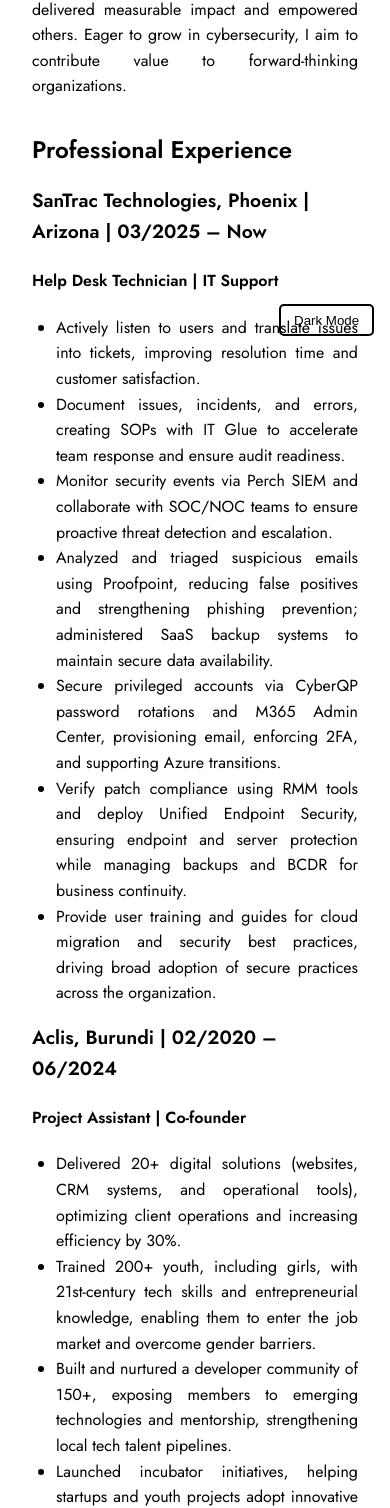
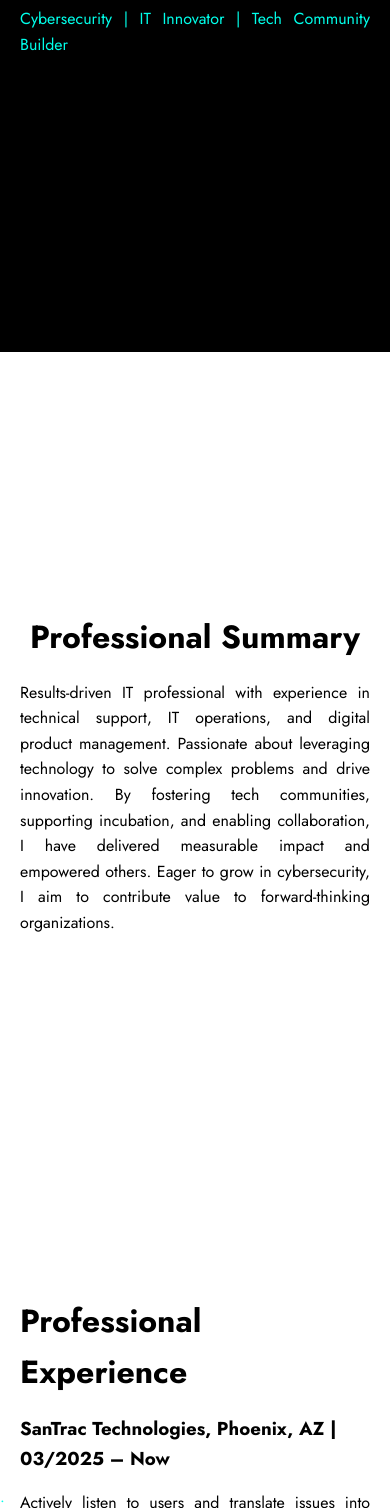
Before and after one commit to akigabiro/aymardkigabiro.github.io, a plain HTML site: page index.html in a window 390 px wide. Shown: the part 492-2000 px from the top of the page. Drawn offline with Linux system fonts and the light colour scheme.

Commit message:
Update index.html

```diff
--- a/index.html
+++ b/index.html
@@ -3,235 +3,143 @@
 <head>
 <meta charset="UTF-8">
 <meta name="viewport" content="width=device-width, initial-scale=1.0">
-<title>Aymard Kigabiro | Resume</title>
-<link href="https://fonts.googleapis.com/css2?family=Jost:wght@400;500;600&display=swap" rel="stylesheet">
+<title>Aymard Kigabiro - Cybersecurity Journey</title>
+<link href="https://fonts.googleapis.com/css2?family=Jost:wght@400;600;700&display=swap" rel="stylesheet">
 <style>
-    :root {
-        --bg-light: #ffffff;
-        --bg-dark: #121212;
-        --text-light: #000000;
-        --text-dark: #f0f0f0;
+  /* General Styles */
+  * {margin:0; padding:0; box-sizing:border-box;}
+  body {font-family:'Jost', sans-serif; line-height:1.6; color:#000; background:#fff; transition: background 0.5s, color 0.5s;}
+  h1, h2, h3 {margin-bottom:1rem;}
+  section {padding:100px 20px; min-height:100vh; display:flex; flex-direction:column; justify-content:center; align-items:center; opacity:0; transform: translateY(50px); transition: all 1s ease;}
+  p, li {text-align: justify;}
+  ul {list-style:none; padding-left:0;}
+
+  /* Intro Scene */
+  #intro {position:relative; display:flex; flex-direction:column; justify-content:center; align-items:center; height:100vh; text-align:center; background:#000; color:#00ffea; overflow:hidden;}
+  #intro h1 {font-size:2.5rem; margin-bottom:0.5rem; animation: fadeInUp 2s forwards;}
+  #intro h2 {font-size:3.5rem; margin-bottom:1rem; animation: fadeInUp 3s forwards;}
+  #intro p {font-size:1.2rem; animation: fadeInUp 4s forwards;}
+
+  /* Dark Mode Button */
+  #darkModeToggle {
+    position: fixed; top: 20px; right: 20px; z-index: 1000;
+    background:#000; color:#fff; border:none; padding:10px 15px; cursor:pointer;
+    border-radius:5px; font-weight:600;
   }
 
-    body {
-        font-family: 'Jost', sans-serif;
-        margin: 0;
-        padding: 0;
-        line-height: 1.6;
-        background-color: var(--bg-light);
-        color: var(--text-light);
-        transition: background-color 0.3s, color 0.3s;
+  /* Sections fade in on scroll */
+  .visible {opacity:1; transform:translateY(0);}
+
+  /* Section Styling */
+  section {max-width:900px; margin:0 auto;}
+  section h2 {font-size:2rem; margin-bottom:1rem; color:#000;}
+  section li {margin-bottom:0.5rem; position:relative;}
+  section li::before {content:"•"; color:#00ffea; position:absolute; left:-20px; top:0;}
+
+  /* Scroll Animation */
+  @keyframes fadeInUp {from {opacity:0; transform:translateY(50px);} to {opacity:1; transform:translateY(0);}}
+
+  /* Dark Mode */
+  body.dark {background:#121212; color:#fff;}
+  body.dark section li::before {color:#0ff;}
+  body.dark #darkModeToggle {background:#fff; color:#000;}
+
+  /* Responsive */
+  @media(max-width:768px){
+    #intro h1 {font-size:2rem;}
+    #intro h2 {font-size:2.5rem;}
+    #intro p {font-size:1rem;}
+    #darkModeToggle {top:10px; right:10px; padding:8px 12px; font-size:0.9rem;}
   }
-
-    body.dark-mode {
-        background-color: var(--bg-dark);
-        color: var(--text-dark);
-    }
-
-    .container {
-        max-width: 900px;
-        margin: auto;
-        padding: 2rem;
-    }
-
-    h1, h2, h3 {
-        margin-bottom: 0.5rem;
-    }
-
-    h1 {
-        font-size: 2rem;
-    }
-
-    h2 {
-        font-size: 1.5rem;
-        margin-top: 2rem;
-    }
-
-    h3 {
-        font-size: 1.2rem;
-        margin-top: 1rem;
-    }
-
-    p, li {
-        text-align: justify;
-    }
-
-    ul {
-        padding-left: 1.5rem;
-    }
-
-    .section {
-        opacity: 0;
-        transform: translateY(50px);
-        transition: all 0.8s ease;
-        margin-bottom: 2rem;
-    }
-
-    .section.visible {
-        opacity: 1;
-        transform: translateY(0);
-    }
-
-    .dark-mode-toggle {
-        position: fixed;
-        top: 1rem;
-        right: 1rem;
-        background: none;
-        border: 2px solid #000;
-        padding: 0.4rem 0.8rem;
-        cursor: pointer;
-        border-radius: 5px;
-        z-index: 1000;
-        font-weight: 500;
-        transition: all 0.3s;
-    }
-
-    body.dark-mode .dark-mode-toggle {
-        border-color: #f0f0f0;
-        color: #f0f0f0;
-    }
-
-    /* Animated bullets */
-    .animated-li {
-        opacity: 0;
-        transform: translateX(-20px);
-        transition: all 0.5s ease;
-    }
-
-    .animated-li.visible {
-        opacity: 1;
-        transform: translateX(0);
-    }
-
-    /* Responsive adjustments */
-    @media (max-width: 600px) {
-        .dark-mode-toggle {
-            top: auto;
-            bottom: 1rem;
-            right: 1rem;
-        }
-    }
-
 </style>
 </head>
 <body>
 
-<button class="dark-mode-toggle">Dark Mode</button>
+<!-- Dark Mode Toggle -->
+<button id="darkModeToggle">Dark Mode</button>
 
-<div class="container">
+<!-- Intro Section -->
+<section id="intro">
+  <h1>Welcome to</h1>
+  <h2>Aymard Kigabiro's Journey</h2>
+  <p>Cybersecurity | IT Innovator | Tech Community Builder</p>
+</section>
 
-    <h1>Aymard Kigabiro</h1>
-    <p>aymardkigabiro@gmail.com | Phoenix, Arizona | <a href="https://www.linkedin.com/in/aymardkigabiro" target="_blank">LinkedIn</a></p>
+<!-- Professional Summary -->
+<section id="summary">
+  <h2>Professional Summary</h2>
+  <p>Results-driven IT professional with experience in technical support, IT operations, and digital product management. Passionate about leveraging technology to solve complex problems and drive innovation. By fostering tech communities, supporting incubation, and enabling collaboration, I have delivered measurable impact and empowered others. Eager to grow in cybersecurity, I aim to contribute value to forward-thinking organizations.</p>
+</section>
 
-    <div class="section" id="summary">
-        <h2>Professional Summary</h2>
-        <p>Results-driven IT professional with experience in technical support, IT operations, and digital product management. Passionate about leveraging technology to solve complex problems and drive innovation, I am actively building expertise in cybersecurity, cloud computing, and emerging IT solutions. By fostering tech communities, supporting incubation, and enabling collaboration, I have delivered measurable impact and empowered others. Eager to grow in cybersecurity, I aim to contribute value to forward-thinking organizations.</p>
-    </div>
-
-    <div class="section" id="experience">
+<!-- Experience -->
+<section id="experience">
   <h2>Professional Experience</h2>
-
-        <h3>SanTrac Technologies, Phoenix | Arizona | 03/2025 – Now</h3>
-        <h4>Help Desk Technician | IT Support</h4>
+  <h3>SanTrac Technologies, Phoenix, AZ | 03/2025 – Now</h3>
   <ul>
-            <li class="animated-li">Actively listen to users and translate issues into tickets, improving resolution time and customer satisfaction.</li>
-            <li class="animated-li">Document issues, incidents, and errors, creating SOPs with IT Glue to accelerate team response and ensure audit readiness.</li>
-            <li class="animated-li">Monitor security events via Perch SIEM and collaborate with SOC/NOC teams to ensure proactive threat detection and escalation.</li>
-            <li class="animated-li">Analyzed and triaged suspicious emails using Proofpoint, reducing false positives and strengthening phishing prevention; administered SaaS backup systems to maintain secure data availability.</li>
-            <li class="animated-li">Secure privileged accounts via CyberQP password rotations and M365 Admin Center, provisioning email, enforcing 2FA, and supporting Azure transitions.</li>
-            <li class="animated-li">Verify patch compliance using RMM tools and deploy Unified Endpoint Security, ensuring endpoint and server protection while managing backups and BCDR for business continuity.</li>
-            <li class="animated-li">Provide user training and guides for cloud migration and security best practices, driving broad adoption of secure practices across the organization.</li>
+    <li>Actively listen to users and translate issues into tickets, improving resolution time and customer satisfaction.</li>
+    <li>Document issues, incidents, and errors, creating SOPs with IT Glue to accelerate team response.</li>
+    <li>Monitor security events via Perch SIEM and collaborate with SOC/NOC teams for proactive threat detection.</li>
+    <li>Analyze suspicious emails using Proofpoint and administer SaaS backup systems to maintain secure data.</li>
   </ul>
 
   <h3>Aclis, Burundi | 02/2020 – 06/2024</h3>
-        <h4>Project Assistant | Co-founder</h4>
   <ul>
-            <li class="animated-li">Delivered 20+ digital solutions (websites, CRM systems, and operational tools), optimizing client operations and increasing efficiency by 30%.</li>
-            <li class="animated-li">Trained 200+ youth, including girls, with 21st-century tech skills and entrepreneurial knowledge, enabling them to enter the job market and overcome gender barriers.</li>
-            <li class="animated-li">Built and nurtured a developer community of 150+, exposing members to emerging technologies and mentorship, strengthening local tech talent pipelines.</li>
-            <li class="animated-li">Launched incubator initiatives, helping startups and youth projects adopt innovative solutions and achieve market readiness, resulting in 90% client satisfaction.</li>
-            <li class="animated-li">Bridged technical and business needs, enabling organizations to leverage technology effectively and stay competitive in evolving markets.</li>
+    <li>Delivered 20+ digital solutions, optimizing client operations and increasing efficiency by 30%.</li>
+    <li>Trained 200+ youth, including girls, with 21st-century tech skills and entrepreneurial knowledge.</li>
+    <li>Built and nurtured a developer community of 150+, strengthening local tech talent pipelines.</li>
   </ul>
+</section>
 
-        <h3>Sogetrac, Burundi | 10/2017 – 01/2020</h3>
-        <h4>IT Support Assistant</h4>
-        <ul>
-            <li class="animated-li">Resolved 95% of user issues on first contact, ensuring smooth daily operations and minimizing downtime across Windows, macOS, and mobile platforms.</li>
-            <li class="animated-li">Delivered calm, step-by-step support and proactive follow-ups, boosting customer satisfaction by 20% and enabling long-term business productivity.</li>
-            <li class="animated-li">Monitored network and system performance, coordinated with technical teams, and addressed hardware/software issues, maintaining 99% uptime and keeping critical business operations running without interruption.</li>
-        </ul>
-
-        <h3>Freelance Web Designer & Digital Consultant, Burundi | 09/2017 – 02/2020</h3>
-        <h4>Self Employed | Remote</h4>
-        <ul>
-            <li class="animated-li">Delivered dynamic websites and CMS solutions, boosting client traffic by up to 40% and client satisfaction by 95%.</li>
-        </ul>
-    </div>
-
-    <div class="section" id="skills">
+<!-- Skills -->
+<section id="skills">
   <h2>Skills & Tools</h2>
   <ul>
-            <li class="animated-li"><strong>Cybersecurity:</strong> SOC Monitoring, Security Event Monitoring, Incident Response Support, Threat Analysis & Escalation, Perch SIEM, Proofpoint, ThreatLocker, CyberQP, Microsoft 365 Security, Patch Management</li>
-            <li class="animated-li"><strong>Cloud / Backup / Endpoint:</strong> Azure, Kaseya Backup & BCDR, Unified Endpoint Security, SaaS Backups</li>
-            <li class="animated-li"><strong>IT Operations / Troubleshooting:</strong> ConnectWise RMM Tools, Windows</li>
-            <li class="animated-li"><strong>Business & Community:</strong> CRM/Web Solutions, Project Management, Training & Mentorship</li>
-            <li class="animated-li"><strong>Soft Skills:</strong> Active listening, critical thinking, collaboration, adaptability, leadership, customer-focused mindset</li>
+    <li>Cybersecurity: SOC Monitoring, Security Event Monitoring, Threat Analysis & Escalation, Perch SIEM, Proofpoint</li>
+    <li>Cloud / Backup / Endpoint: Azure, Kaseya Backup & BCDR, Unified Endpoint Security, SaaS Backups</li>
+    <li>IT Operations: ConnectWise RMM Tools, Windows</li>
+    <li>Business & Community: CRM/Web Solutions, Project Management, Training & Mentorship</li>
+    <li>Soft Skills: Active listening, critical thinking, collaboration, adaptability, leadership</li>
   </ul>
-    </div>
+</section>
 
-    <div class="section" id="education">
+<!-- Education -->
+<section id="education">
   <h2>Education</h2>
   <ul>
-            <li class="animated-li">Bachelor of Information Technology, Maharishi Markandeshwar University, Haryana – India | 2013 – 2017</li>
-            <li class="animated-li">IT Support Training, Per Scholas, Remote – USA | 11/2024 – 03/2025</li>
+    <li>Bachelor of Information Technology, Maharishi Markandeshwar University, India | 2013 – 2017</li>
+    <li>IT Support Training, Per Scholas, Remote – USA | 11/2024 – 03/2025</li>
   </ul>
-    </div>
+</section>
 
-    <div class="section" id="certifications">
+<!-- Certifications -->
+<section id="certifications">
   <h2>Certifications & Associations</h2>
   <ul>
-            <li class="animated-li">CompTIA A+ Certified | 05/2025</li>
-            <li class="animated-li">Google IT Support | Coursera, PerScholas</li>
-            <li class="animated-li">Cybersecurity Hands On Problem Solving, Arizona State University(ASU) | In Progress</li>
-            <li class="animated-li">Google Developers Group, Bujumbura | Organizer</li>
-            <li class="animated-li">Community for Youth Empowerment and Digital Innovation (COYEDI) | Co-founder | Non-profit</li>
-            <li class="animated-li">Per Scholas Alumni</li>
+    <li>CompTIA A+ Certified | 05/2025</li>
+    <li>Google IT Support | Coursera, PerScholas</li>
+    <li>Cybersecurity Hands-On Problem Solving, ASU | In Progress</li>
+    <li>Professional Associations: Google Developers Group, COYEDI, Per Scholas Alumni</li>
   </ul>
-    </div>
-
-</div>
+</section>
 
 <script>
-    // Dark/Light Mode Toggle
-    const toggleButton = document.querySelector('.dark-mode-toggle');
-    toggleButton.addEventListener('click', () => {
-        document.body.classList.toggle('dark-mode');
-        toggleButton.textContent = document.body.classList.contains('dark-mode') ? 'Light Mode' : 'Dark Mode';
+  // Scroll animations
+  const sections = document.querySelectorAll('section');
+  window.addEventListener('scroll', () => {
+    const scrollPos = window.scrollY + window.innerHeight * 0.8;
+    sections.forEach(sec => {
+      if(sec.offsetTop < scrollPos){
+        sec.classList.add('visible');
+      }
+    });
   });
 
-    // Scroll-triggered animations
-    const sections = document.querySelectorAll('.section');
-    const bullets = document.querySelectorAll('.animated-li');
-
-    const revealSection = () => {
-        const triggerBottom = window.innerHeight / 1.2;
-        sections.forEach(section => {
-            const sectionTop = section.getBoundingClientRect().top;
-            if(sectionTop < triggerBottom) {
-                section.classList.add('visible');
-            }
+  // Dark mode toggle
+  const toggle = document.getElementById('darkModeToggle');
+  toggle.addEventListener('click', () => {
+    document.body.classList.toggle('dark');
+    toggle.innerText = document.body.classList.contains('dark') ? 'Light Mode' : 'Dark Mode';
   });
-
-        bullets.forEach((bullet, i) => {
-            const bulletTop = bullet.getBoundingClientRect().top;
-            if(bulletTop < triggerBottom) {
-                setTimeout(() => bullet.classList.add('visible'), i * 150);
-            }
-        });
-    }
-
-    window.addEventListener('scroll', revealSection);
-    window.addEventListener('load', revealSection);
 </script>
 
 </body>
```
Lines whose indentation alone changed are shown as unchanged.
